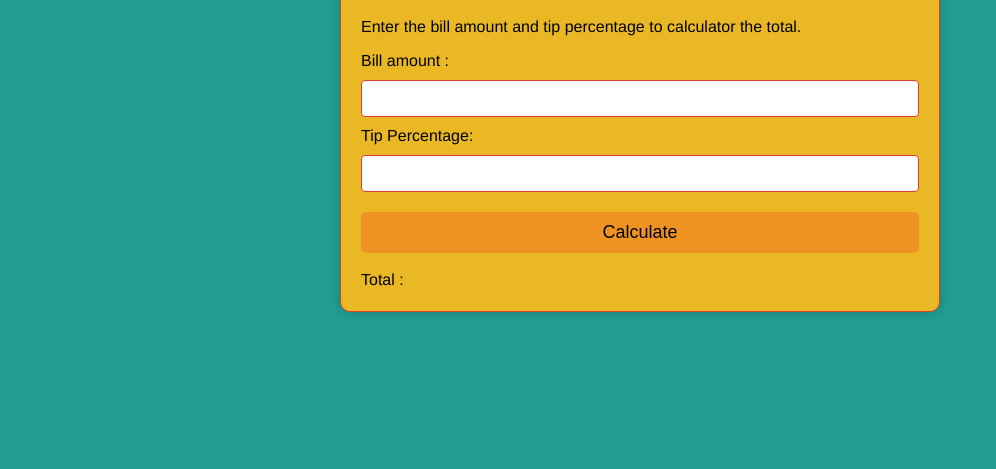
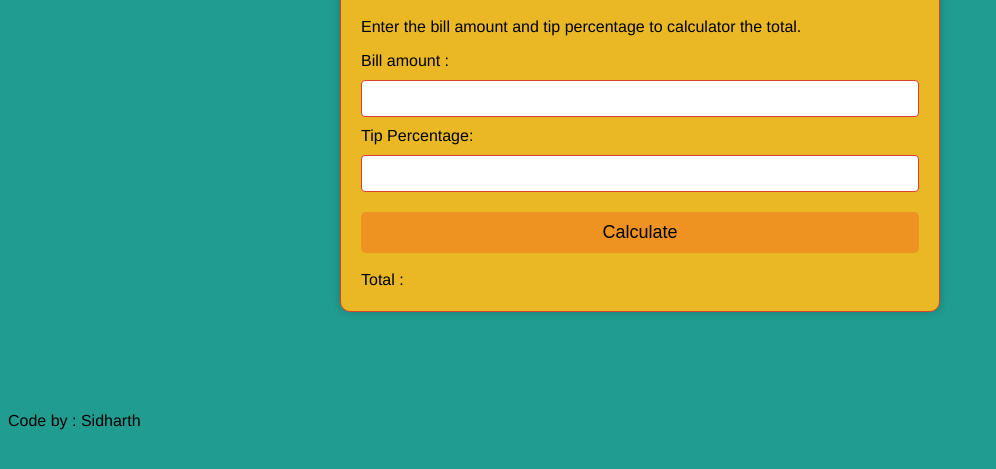
Before and after one commit to sidhrthh/Tip-Calculator, a plain HTML site: page index.html in a window 1280 px wide. Shown: the part 161-630 px from the top of the page, without its empty margins (0-996 px from the left). Drawn offline with Linux system fonts and the light colour scheme.

Commit message:
Add coder name

```diff
--- a/index.html
+++ b/index.html
@@ -23,6 +23,7 @@
         <label for="total"> Total : </label>
         <span id="total"></span>
     </div>
+    <p> Code by : Sidharth</p>
 </body>
 <script src="index.js"></script>
 
```
